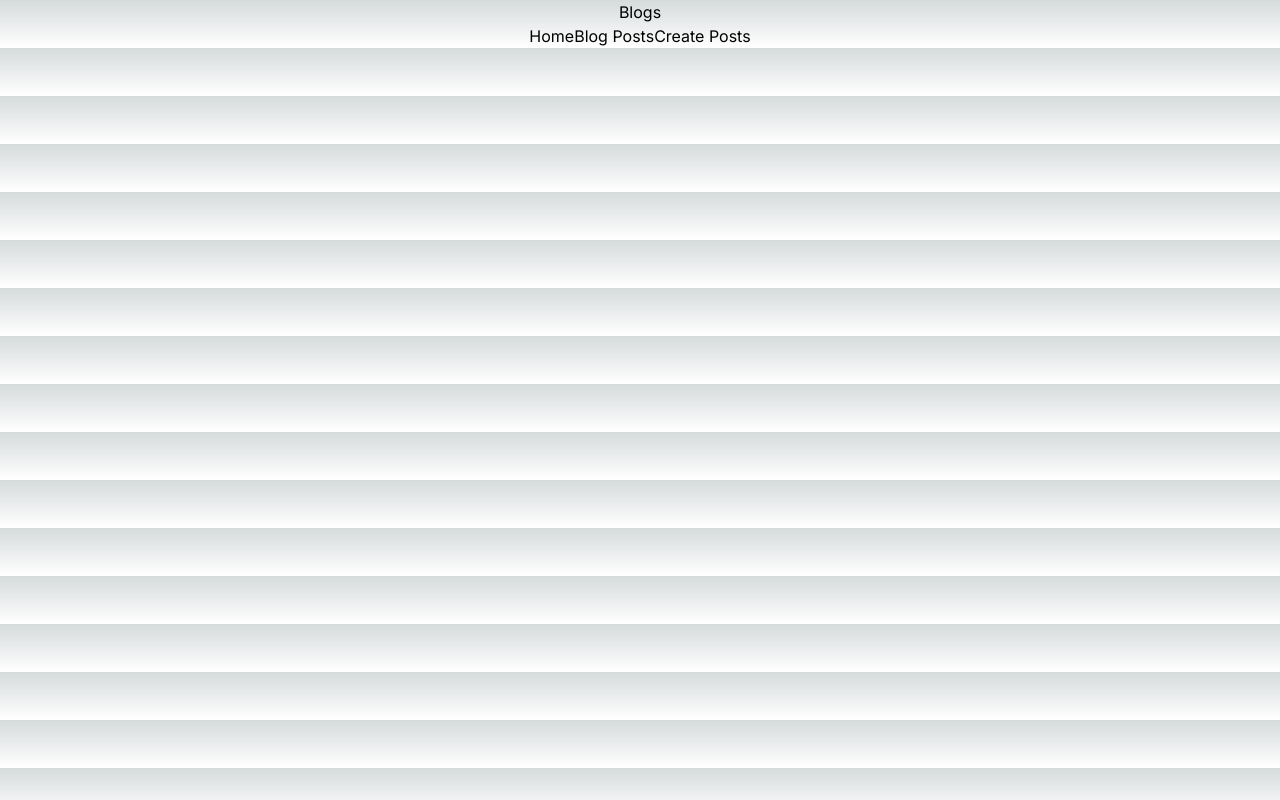
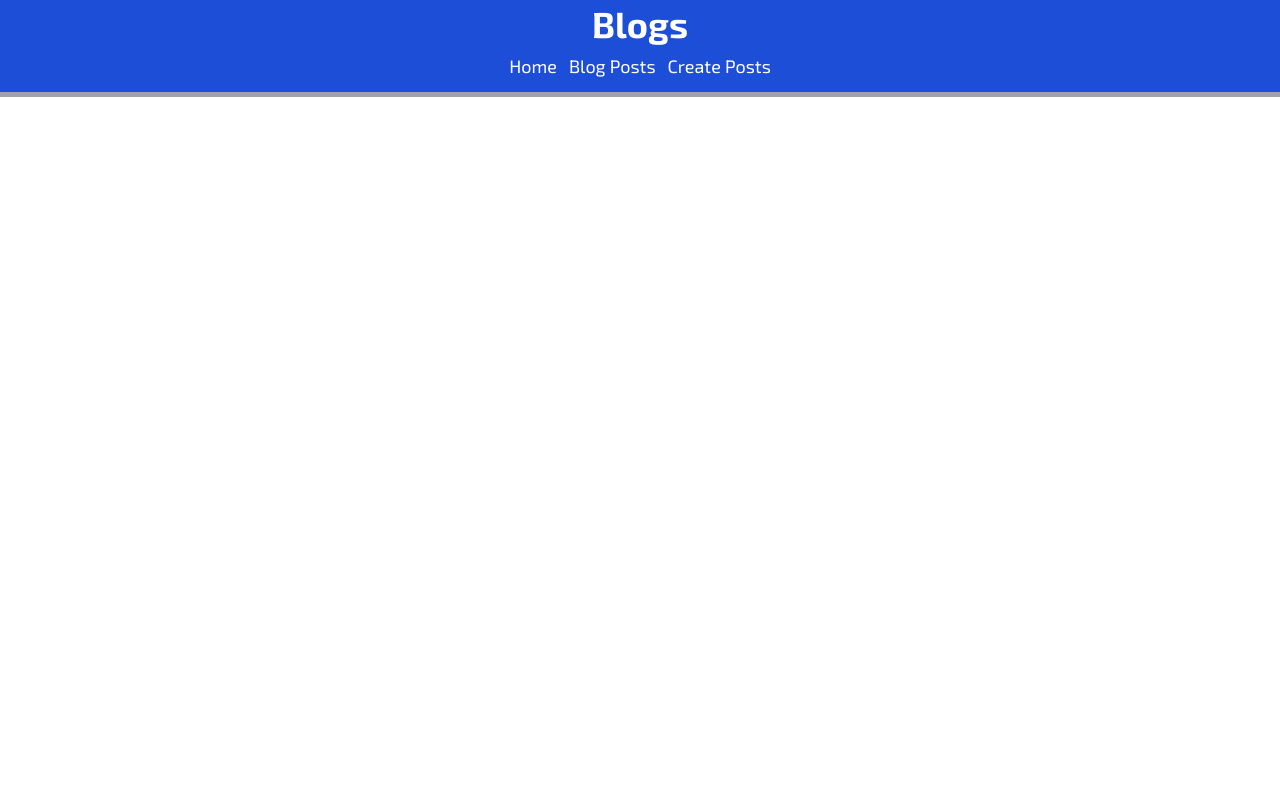
Before and after one commit to MauroT11/Blogs, a Next.js app: page / in a window 1280 px wide. Built offline with nearby package versions, Linux system fonts and the light colour scheme.

Commit message:
Css, pages and getting posts from db working

```diff
--- a/next.config.mjs
+++ b/next.config.mjs
@@ -1,4 +1,13 @@
 /** @type {import('next').NextConfig} */
-const nextConfig = {};
+const nextConfig = {
+    images: {
+        remotePatterns: [
+          {
+            protocol: "https",
+            hostname: "**",
+          },
+        ],
+      },
+};
 
 export default nextConfig;
--- a/package.json
+++ b/package.json
@@ -9,6 +9,7 @@
     "lint": "next lint"
   },
   "dependencies": {
+    "@vercel/postgres": "^0.7.2",
     "framer-motion": "^11.0.7",
     "next": "14.1.0",
     "react": "^18",
--- /dev/null
+++ b/src/app/create/page.js
@@ -0,0 +1,8 @@
+export default function page() {
+
+    return (
+        <main className="flex flex-col items-center mt-1">
+            <h1 className="text-3xl font-bold">Create Post</h1>
+        </main>
+    )
+}
--- a/src/app/globals.css
+++ b/src/app/globals.css
@@ -2,7 +2,7 @@
 @tailwind components;
 @tailwind utilities;
 
-:root {
+/* :root {
   --foreground-rgb: 0, 0, 0;
   --background-start-rgb: 214, 219, 220;
   --background-end-rgb: 255, 255, 255;
@@ -24,10 +24,4 @@ body {
       rgb(var(--background-end-rgb))
     )
     rgb(var(--background-start-rgb));
-}
-
-@layer utilities {
-  .text-balance {
-    text-wrap: balance;
-  }
-}
+} */
--- a/src/app/layout.js
+++ b/src/app/layout.js
@@ -1,18 +1,19 @@
-import { Inter } from "next/font/google";
+import { Inter, Exo_2 } from "next/font/google";
 import "./globals.css";
 import Header from "@/component/Header";
 
 const inter = Inter({ subsets: ["latin"] });
+const exo = Exo_2({ subsets: ["latin"] });
 
 export const metadata = {
-  title: "Create Next App",
-  description: "Generated by create next app",
+  title: "Blogs",
+  description: "Website blogs and comments",
 };
 
 export default function RootLayout({ children }) {
   return (
     <html lang="en">
-      <body className={inter.className}>
+      <body className={exo.className}>
         <Header />
         {children}
       </body>
--- /dev/null
+++ b/src/app/posts/[id]/page.js
@@ -0,0 +1,18 @@
+import { sql } from "@vercel/postgres"
+
+export default async function page({params}) {
+
+    const post = (await sql`select * from posts where id = ${params.id}`).rows
+
+    return (
+        <main className="flex flex-col items-center mt-1">
+            <h1 className="text-3xl font-bold">POST</h1>
+            {post.map((db) => (
+                <div key={db.id} className="flex flex-col items-center">
+                    <h1>{db.title}</h1>
+                    <h3>{db.content}</h3>
+                </div>
+            ))}
+        </main>
+    )
+}
--- /dev/null
+++ b/src/app/posts/page.js
@@ -0,0 +1,22 @@
+import { sql } from "@vercel/postgres"
+import Link from "next/link"
+
+export default async function page() {
+
+    const posts = (await sql`select * from posts`).rows
+
+    return (
+        <main className="flex flex-col items-center justify-between mt-1">
+            <h1 className="text-3xl">Posts</h1>
+            <div className="flex gap-4">
+                {posts.map((post) => (
+                    <div key={post.id} className="border-4 p-4 flex flex-col items-center rounded-xl">
+                        <h3 className="text-lg">{post.title}</h3>
+                        <Link href={`/posts/${post.id}`} className="text-red-500">View</Link>
+                    </div>
+                ))}
+            </div>
+
+        </main>
+    )
+}
--- a/src/component/Header.js
+++ b/src/component/Header.js
@@ -1,7 +1,7 @@
 export default function Header() {
 
     return (
-        <header className="flex justify-items-center items-center flex-col bg-indigo-700 text-white border-zinc-400 border-b-[5px]">
+        <header className="flex flex-col items-center text-white bg-blue-700 p-1 border-zinc-400 border-b-[5px]">
             <h1 className="text-4xl font-bold">Blogs</h1>
             <nav>
                 <ul className="flex flex-row gap-3 p-2 text-lg">
--- a/tailwind.config.js
+++ b/tailwind.config.js
@@ -2,7 +2,7 @@
 module.exports = {
   content: [
     "./src/pages/**/*.{js,ts,jsx,tsx,mdx}",
-    "./src/components/**/*.{js,ts,jsx,tsx,mdx}",
+    "./src/component/**/*.{js,ts,jsx,tsx,mdx}",
     "./src/app/**/*.{js,ts,jsx,tsx,mdx}",
   ],
   theme: {
```
Also changed, not shown: 1 other file (tests, documents, lock files or other folders).
